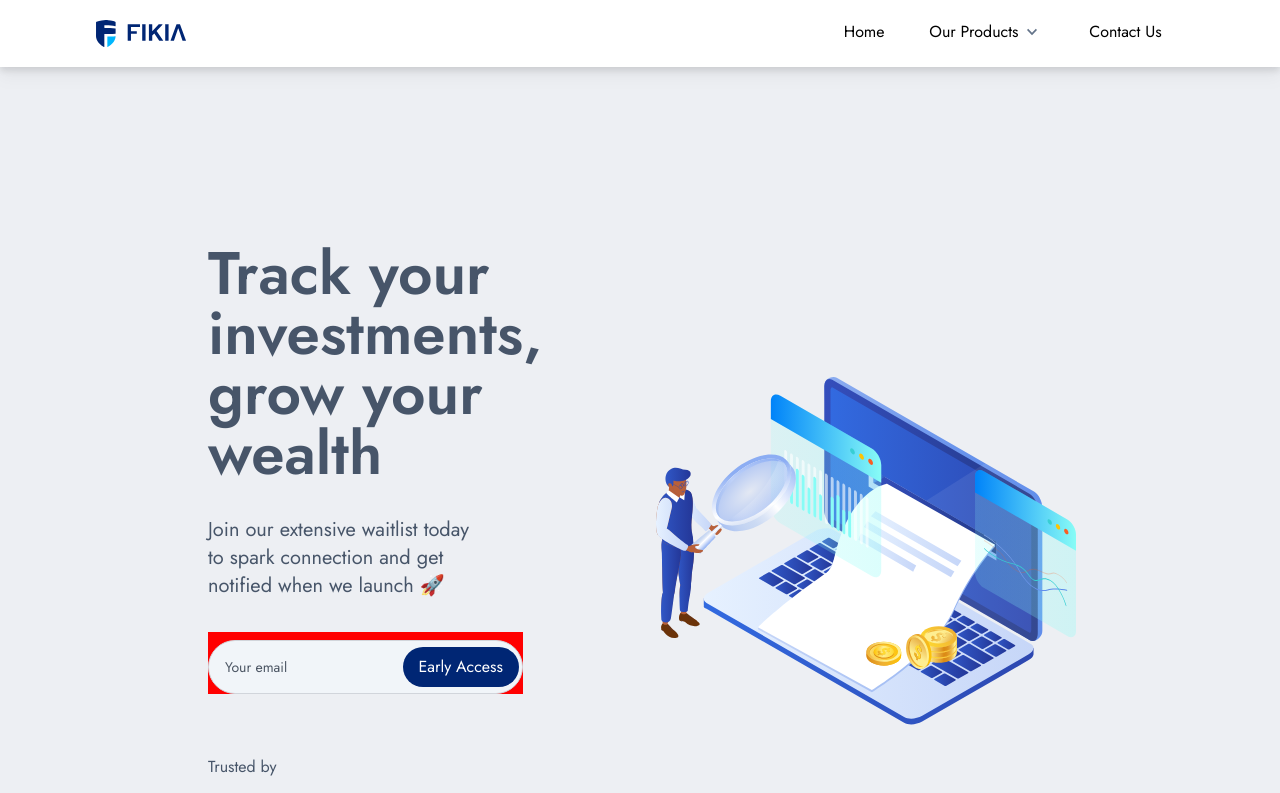
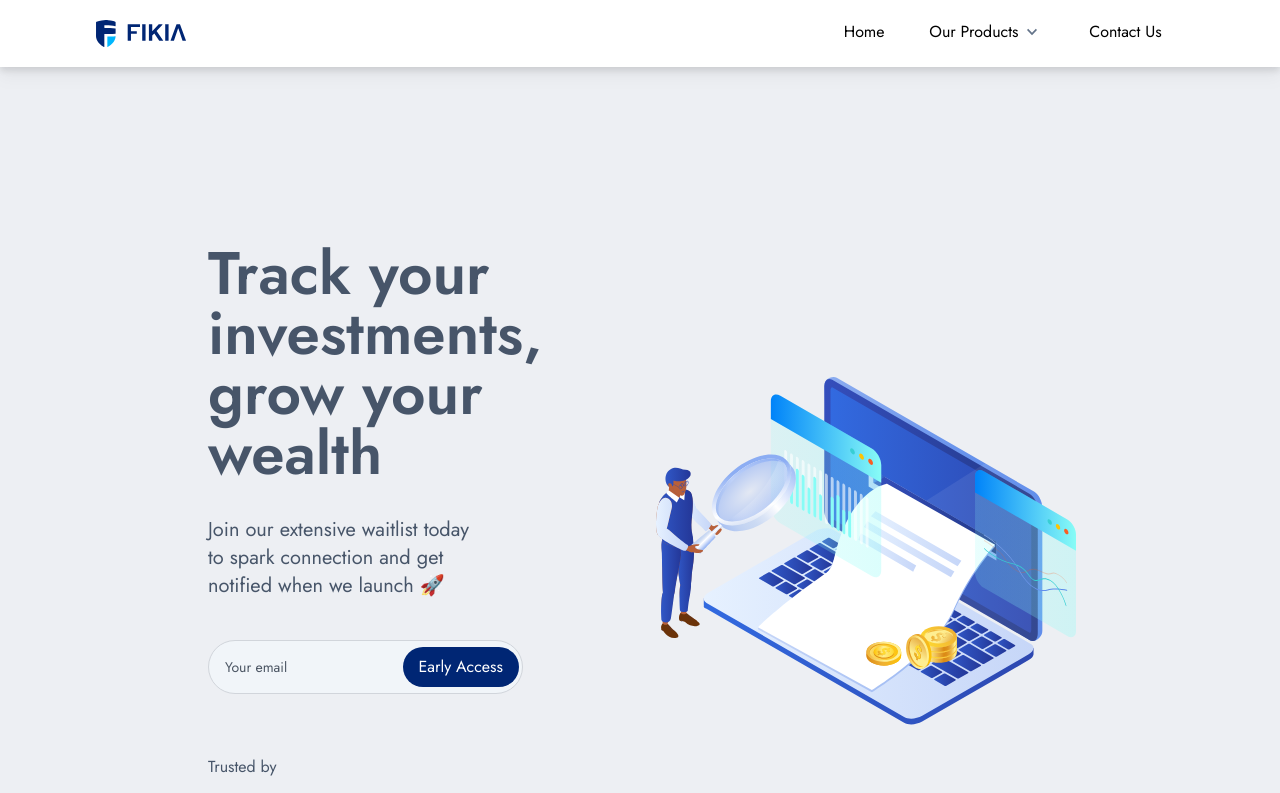
Before and after one commit to tier-one/fe-fikia, a Next.js app: page / in a window 1280 px wide. Shown: the top 793 px of the page. Built offline with nearby package versions, Linux system fonts and the light colour scheme.

Commit message:
remove testing bg

```diff
--- a/app/components/EmailRequest.tsx
+++ b/app/components/EmailRequest.tsx
@@ -53,7 +53,7 @@ export default function EmailRequest({ value }: EmailRequestProps) {
   }
   return (
     <div className="min-h-[6.7rem]" >
-      <div className='relative  flex items-center  xl:w-3/4  ' style={{ background: 'red' }}>
+      <div className='relative  flex items-center  xl:w-3/4  '>
         <div className=' w-full'>
           <InputField
             value={email}
```
